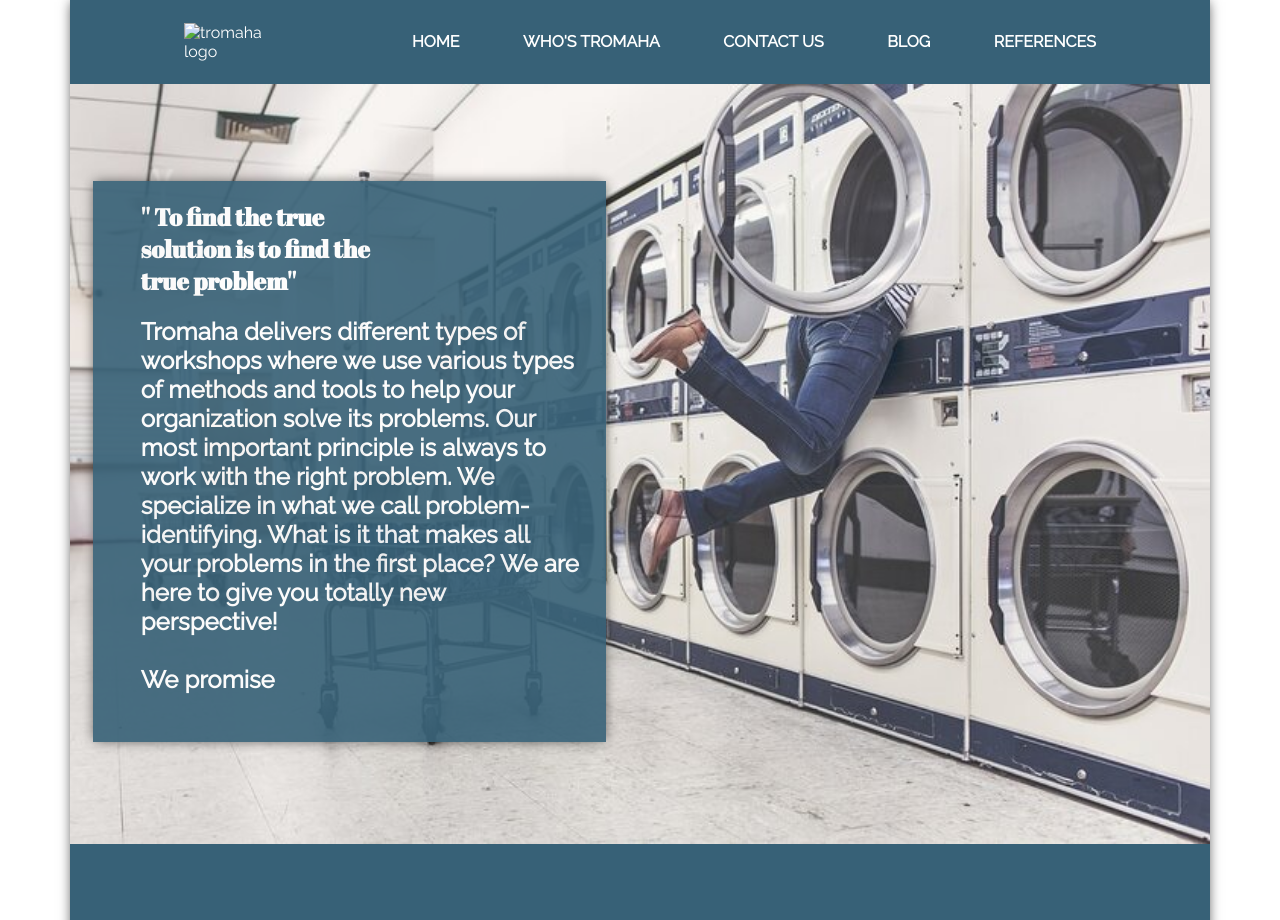
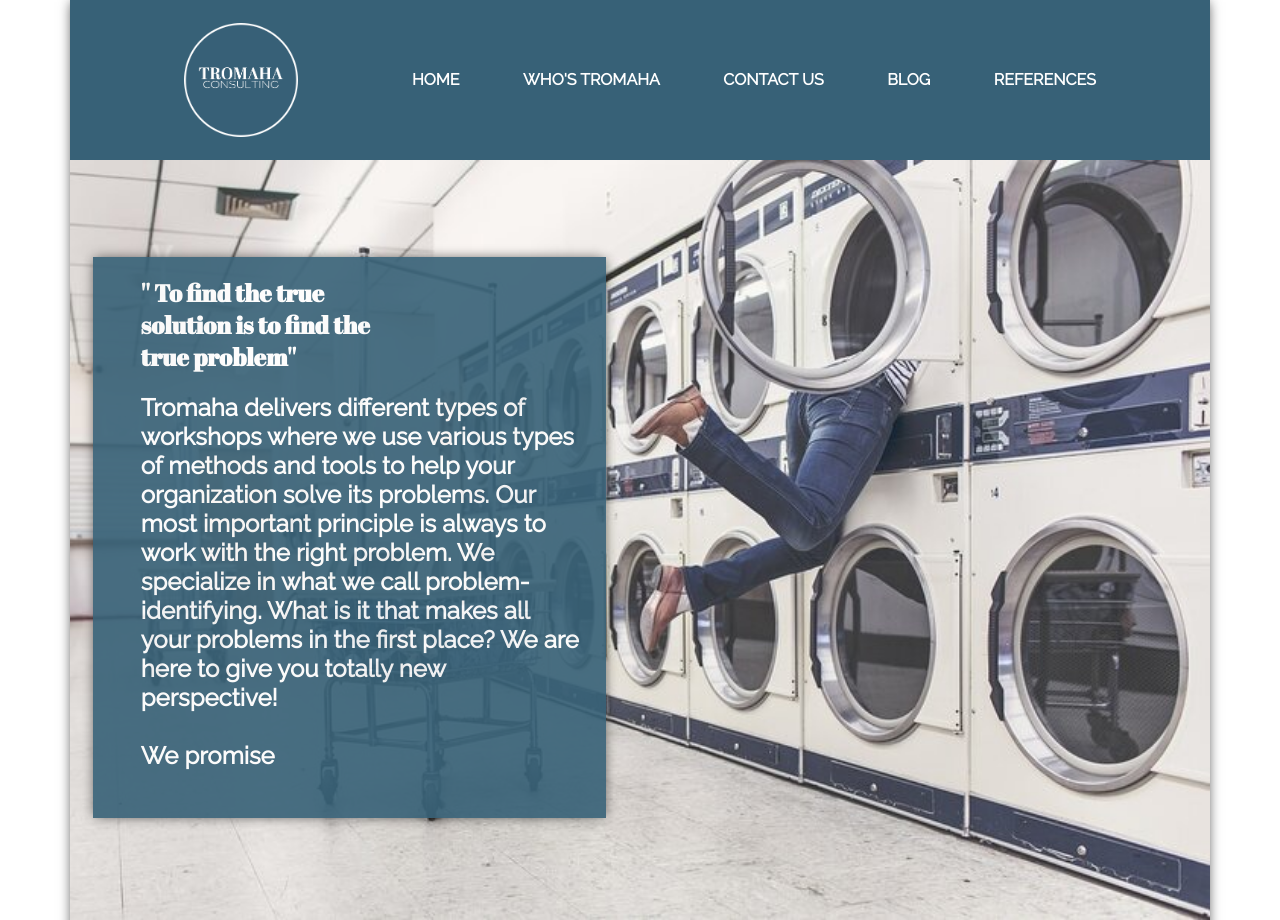
Before and after one commit to Martinius222/tromaha, a plain HTML site: page index.html in a window 1280 px wide. Shown: the top 920 px of the page. Drawn offline with Linux system fonts and the light colour scheme; the site is published under a folder, as on GitHub Pages, so addresses that start at the root find nothing.

Commit message:
add correct link to logo image directory

```diff
--- a/index.html
+++ b/index.html
@@ -1,17 +1,19 @@
 <!DOCTYPE html>
 <html lang="en">
+
 <head>
     <meta charset="UTF-8">
     <meta name="viewport" content="width=device-width, initial-scale=1.0">
     <meta http-equiv="X-UA-Compatible" content="ie=edge">
-    <link rel="stylesheet" href="BS-grid.css"/>
-    <link rel="stylesheet" href="style.css"/>
+    <link rel="stylesheet" href="BS-grid.css" />
+    <link rel="stylesheet" href="style.css" />
     <title>Tromaha Consulting</title>
 </head>
+
 <body class="container">
     <nav>
         <!--<h1 id="logo-title">TROMAHA CONSULTING</h1>-->
-        <img id="logo" src="/img/tromaha-logo.png" alt="tromaha logo">
+        <img id="logo" src="./img/tromaha-logo.png" alt="tromaha logo">
         <div id="links-container">
             <h4><a href="#">HOME</a></h4>
             <h4><a href="#employees">WHO'S TROMAHA</a></h4>
@@ -109,4 +111,5 @@
         </section>
     </main>
 </body>
+
 </html>
```
Lines whose indentation alone changed are shown as unchanged.
